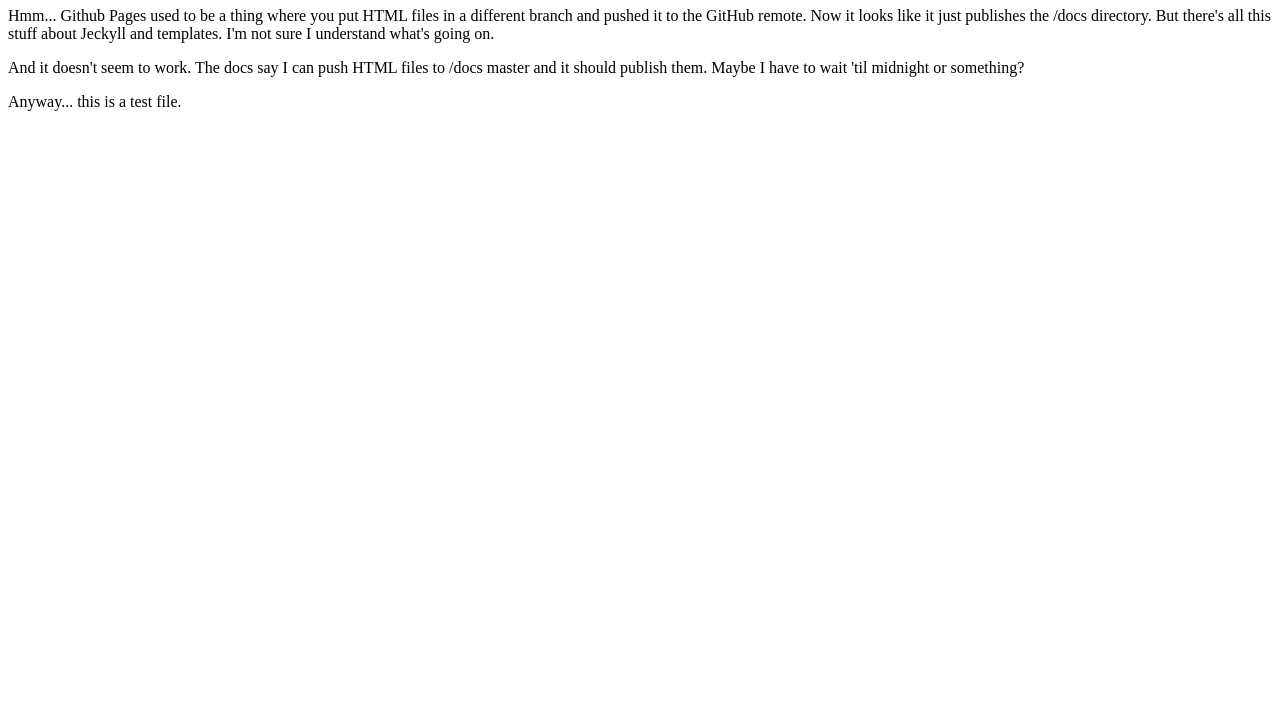
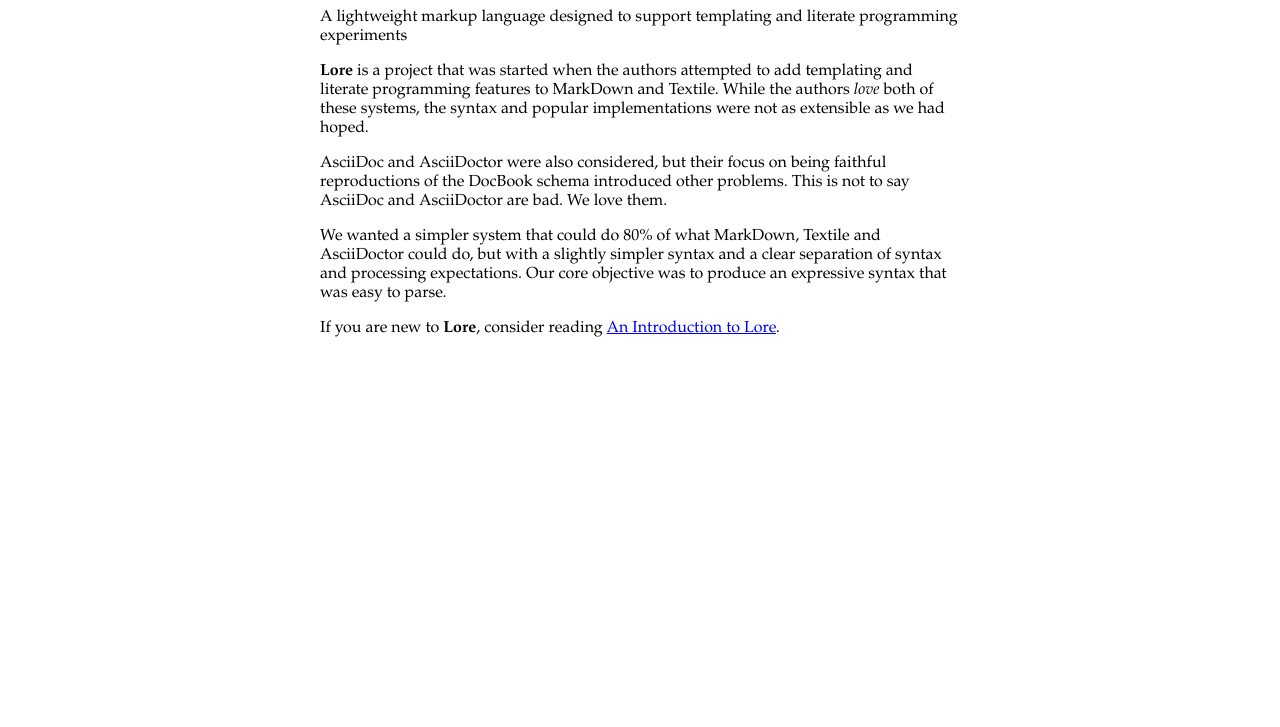
Before and after one commit to mercerism/lore, a plain HTML site: page docs/index.html in a window 1280 px wide. Shown: the part 73-800 px from the top of the page. Drawn offline with Linux system fonts and the light colour scheme; a web font is replaced by a local one.

Commit message:
made half-way real index file for docs

```diff
--- a/docs/index.html
+++ b/docs/index.html
@@ -1,21 +1,61 @@
 <!DOCTYPE html>
 <html>
   <head>
-    <title>test</title>
+    <title>The Lore Project</title>
+    <style type="text/css">
+      @import url('https://fonts.googleapis.com/css?family=GFS+Didot&display=swap');
+
+      body {
+        font-family: Palatino,Palatino Linotype,Palatino LT STD, 'GFS Didot', serif;
+               margin-left: auto;
+       margin-right: auto;
+       width: 40em;
+
+      }
+
+
+      pre, pre + code {
+        margin-left: 2em;
+        padding: 4px;
+        border-left: 6px solid #E7E7E7;
+      }
+
+      pre {
+        background-color: #F7F7F7;
+        margin-bottom: 0px;
+      }
+
+      pre + code {
+        background-color: #F7F7F7;
+      }
+    </style>
   </head>
   <body>
-    <h1>test</h1>
 
-    <p>Hmm... Github Pages used to be a thing where you put HTML files in
-    a different branch and pushed it to the GitHub remote. Now it looks like it
-    just publishes the /docs directory. But there's all this stuff about Jeckyll
-      and templates. I'm not sure I understand what's going on.</p>
+    <h1>The Lore Project</h1>
 
-    <p>And it doesn't seem to work. The docs say I can push HTML files to /docs
-      master and it should publish them. Maybe I have to wait 'til midnight or
-      something?</p>
+    <p>A lightweight markup language designed to support templating
+    and literate programming experiments</p>
 
-    <p>Anyway... this is a test file.</p>
+    <p><b>Lore</b> is a project that was started when the authors
+    attempted to add templating and literate programming features to
+    MarkDown and Textile. While the authors <i>love</i> both of these
+    systems, the syntax and popular implementations were not as
+    extensible as we had hoped.</p>
+
+    <p>AsciiDoc and AsciiDoctor were also considered, but their focus on
+    being faithful reproductions of the DocBook schema introduced other
+    problems. This is not to say AsciiDoc and AsciiDoctor are bad. We love
+    them.</p>
+
+    <p>We wanted a simpler system that could do 80% of what MarkDown,
+    Textile and AsciiDoctor could do, but with a slightly simpler
+    syntax and a clear separation of syntax and processing
+    expectations. Our core objective was to produce an expressive
+    syntax that was easy to parse.</p>
+
+    <p>If you are new to <b>Lore</b>, consider reading
+    <a href="./00_introduction.html">An Introduction to Lore</a>.</p>
 
   </body>
 </html>
```
Also changed, not shown: 1 other file.
